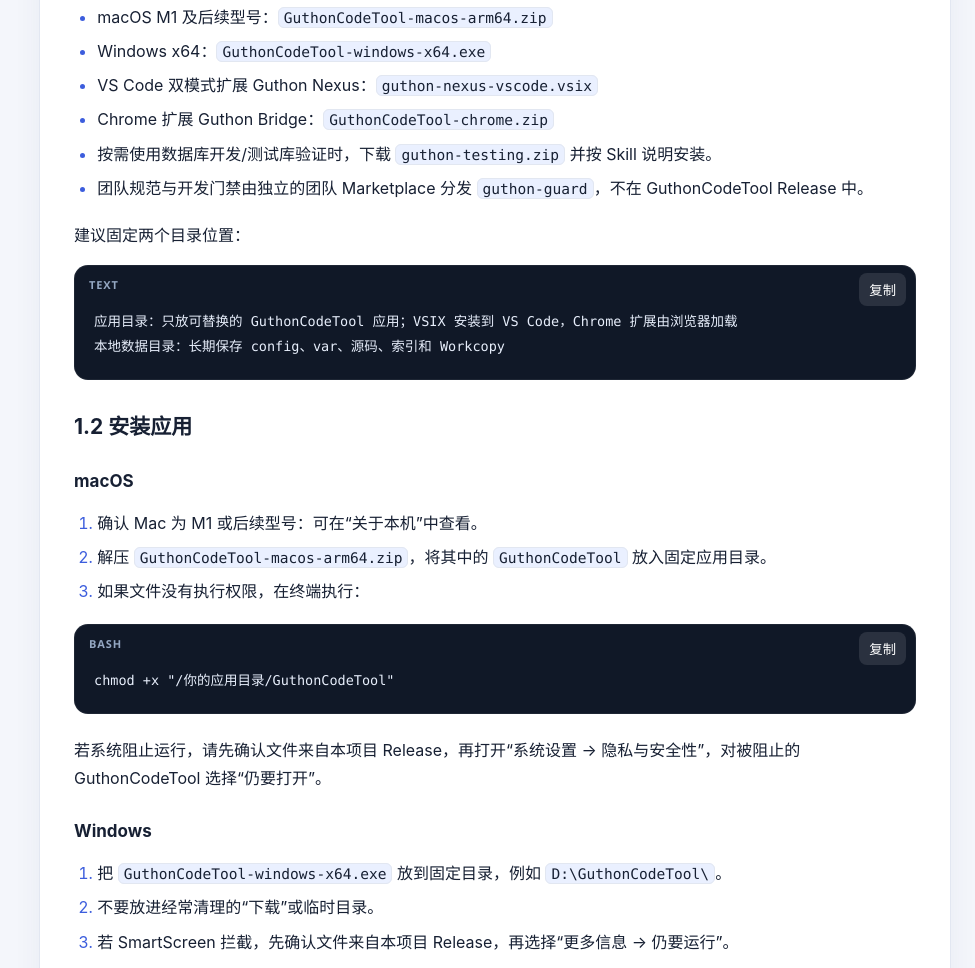
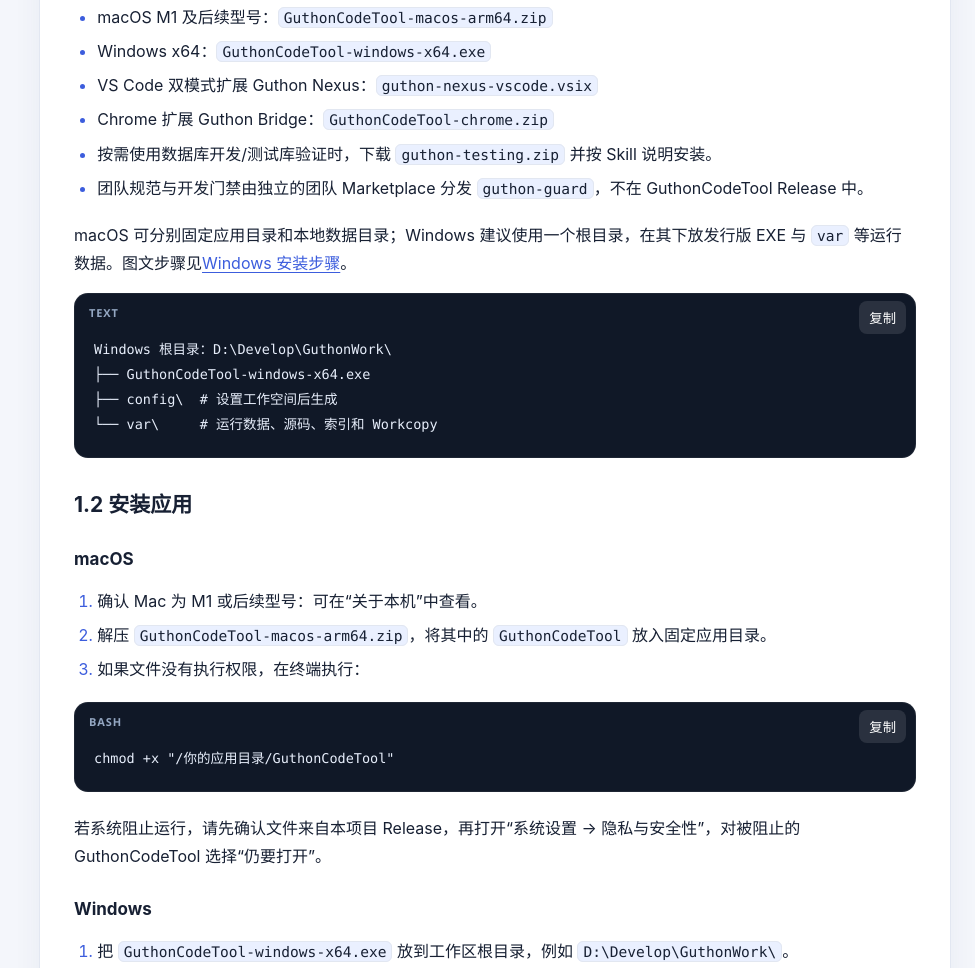
Before and after one commit to SidWuu/GuthonCodeTool, a browser extension: page docs/GuthonCodeTool_使用手册.html in a window 1280 px wide. Shown: the part 1763-2731 px from the top of the page, without its empty margins (305-1280 px from the left). Drawn offline with Linux system fonts and the light colour scheme.

Commit message:
docs: 统一 Windows 目录与产品 ID 说明

```diff
--- a/docs/GuthonCodeTool_使用手册.html
+++ b/docs/GuthonCodeTool_使用手册.html
@@ -208,10 +208,12 @@
 <li>按需使用数据库开发/测试库验证时，下载 <code>guthon-testing.zip</code> 并按 Skill 说明安装。</li>
 <li>团队规范与开发门禁由独立的团队 Marketplace 分发 <code>guthon-guard</code>，不在 GuthonCodeTool Release 中。</li>
 </ul>
-<p>建议固定两个目录位置：</p>
+<p>macOS 可分别固定应用目录和本地数据目录；Windows 建议使用一个根目录，在其下放发行版 EXE 与 <code>var</code> 等运行数据。图文步骤见<a href="GuthonCodeTool_Windows安装步骤.html">Windows 安装步骤</a>。</p>
 <div class="code-wrap"><span class="code-lang">text</span><button class="copy-btn" type="button">复制</button>
-  <pre><code>应用目录：只放可替换的 GuthonCodeTool 应用；VSIX 安装到 VS Code，Chrome 扩展由浏览器加载
-本地数据目录：长期保存 config、var、源码、索引和 Workcopy</code></pre></div>
+  <pre><code>Windows 根目录：D:\Develop\GuthonWork\
+├── GuthonCodeTool-windows-x64.exe
+├── config\  # 设置工作空间后生成
+└── var\     # 运行数据、源码、索引和 Workcopy</code></pre></div>
 <h3 id="1-2-安装应用">1.2 安装应用</h3>
 <h4>macOS</h4>
 <ol>
@@ -223,7 +225,7 @@
 <p>若系统阻止运行，请先确认文件来自本项目 Release，再打开“系统设置 → 隐私与安全性”，对被阻止的 GuthonCodeTool 选择“仍要打开”。</p>
 <h4>Windows</h4>
 <ol>
-<li>把 <code>GuthonCodeTool-windows-x64.exe</code> 放到固定目录，例如 <code>D:\GuthonCodeTool\</code>。</li>
+<li>把 <code>GuthonCodeTool-windows-x64.exe</code> 放到工作区根目录，例如 <code>D:\Develop\GuthonWork\</code>。</li>
 <li>不要放进经常清理的“下载”或临时目录。</li>
 <li>若 SmartScreen 拦截，先确认文件来自本项目 Release，再选择“更多信息 → 仍要运行”。</li>
 </ol>
@@ -264,7 +266,7 @@
 <h3 id="2-1-创建产品或项目">2.1 创建产品或项目</h3>
 <ol>
 <li>在 Nexus 点击“添加产品或项目”。</li>
-<li>选择产品或项目，填写名称和稳定 ID。</li>
+<li>选择产品或项目并填写名称；ID 会自动生成，建议改为易读且稳定的 ID。</li>
 <li>选择源码来源：<code>DATABASE</code> 或 <code>SVN</code>。</li>
 <li>向导创建工作区后，继续完成对应路线的配置。</li>
 </ol>
```
